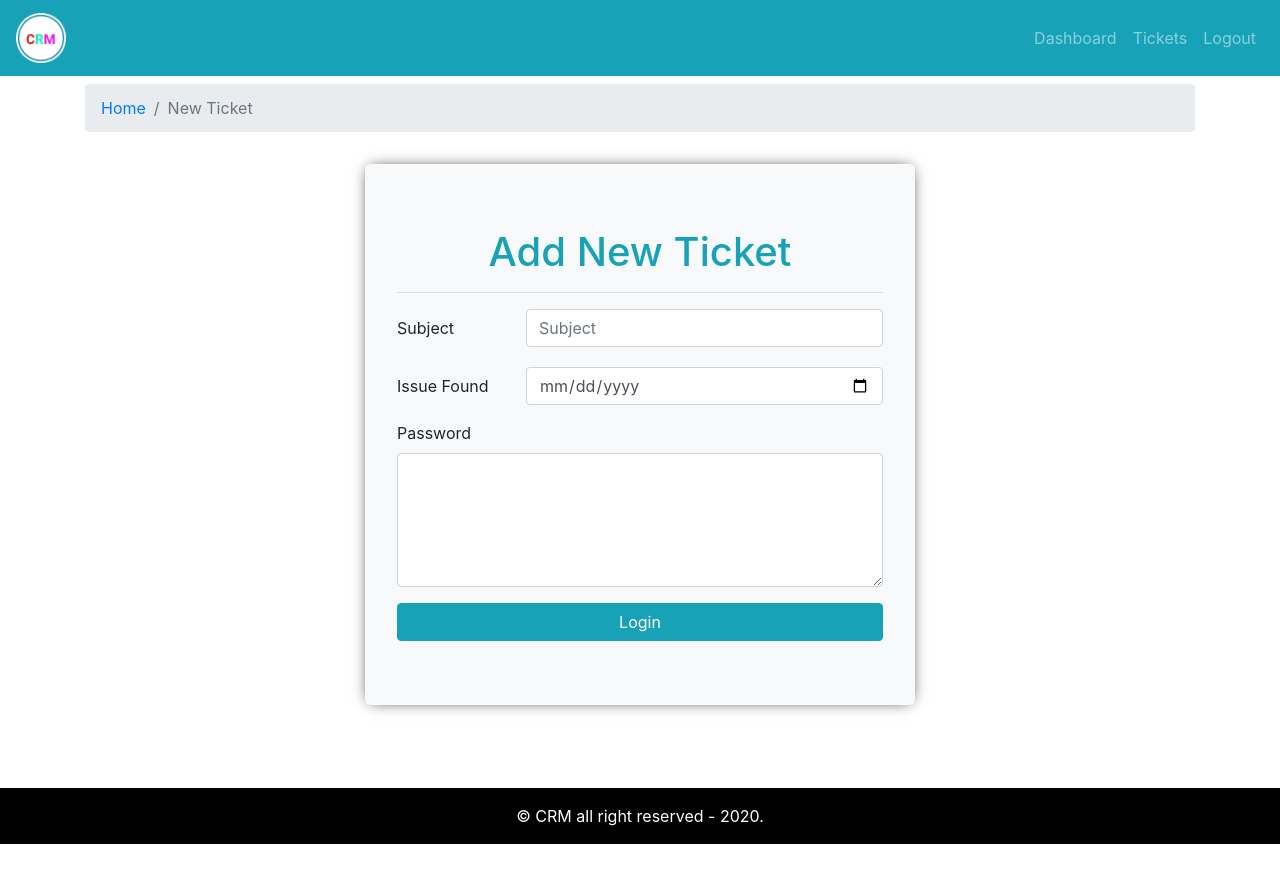
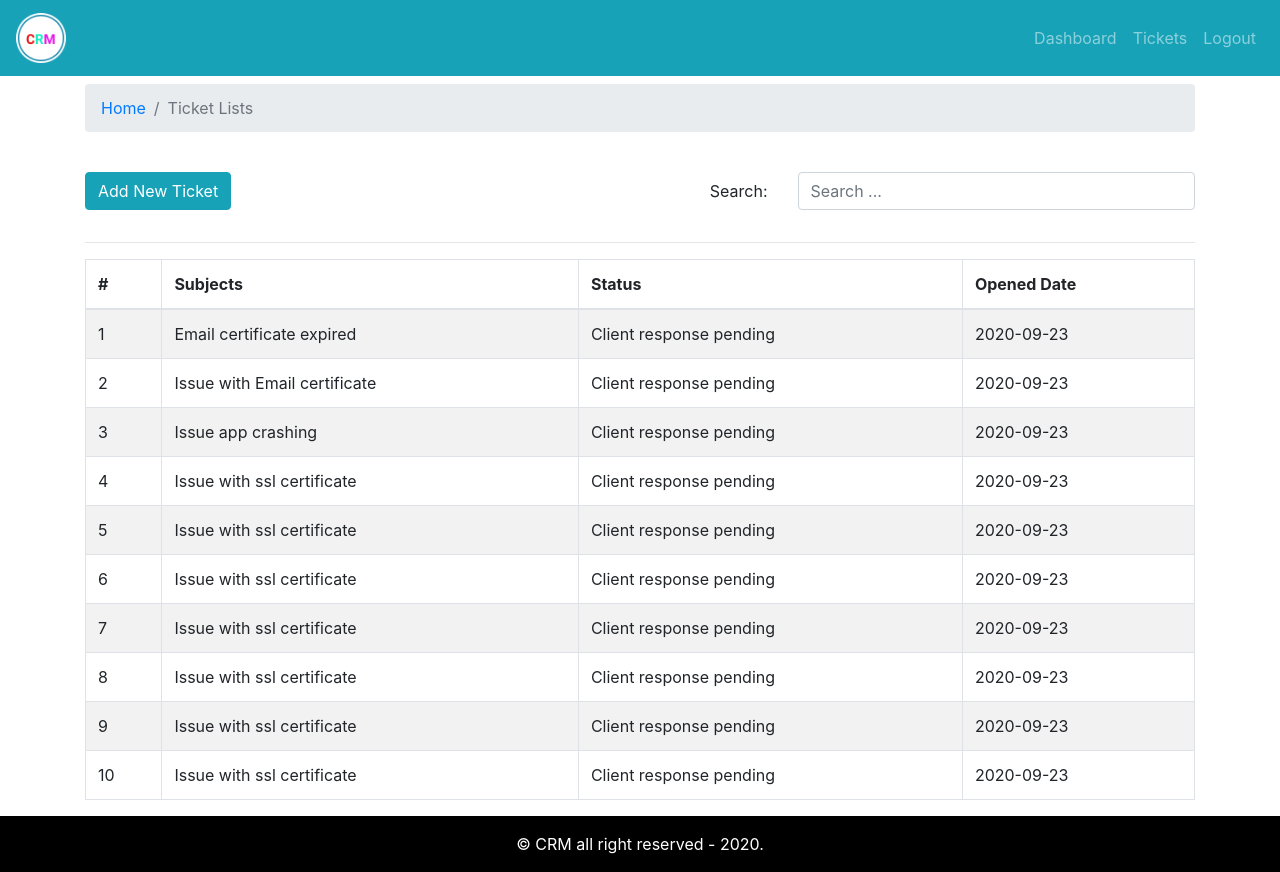
Before and after one commit to DentedCode/crm-frontend, a React (Create React App) app: page / in a window 1280 px wide. Before the commit the page ends 844 px from the top, so only its background shows below. Built offline with nearby package versions, Linux system fonts and the light colour scheme.

Commit message:
added ticket lists page

```diff
--- a/src/App.js
+++ b/src/App.js
@@ -5,6 +5,7 @@
 
 // import { Entry } from "./pages/entry/Entry.page";
 import { AddTicket } from "./pages/new-ticket/AddTicket.page";
+import { TicketLists } from "./pages/ticket-list/TicketLists.page";
 
 function App() {
   return (
@@ -12,7 +13,8 @@
       {/* <Entry /> */}
       <DefaultLayout>
         {/* <Dashboard /> */}
-        <AddTicket />
+        {/* <AddTicket /> */}
+        <TicketLists />
       </DefaultLayout>
     </div>
   );
--- a/src/assets/data/dummy-tickets.json
+++ b/src/assets/data/dummy-tickets.json
@@ -1,51 +1,61 @@
 [
   {
     "id": 1,
+    "subject": "Email   certificate expired",
     "status": "Client response pending",
     "addedAt": "2020-09-23"
   },
   {
     "id": 2,
+    "subject": "Issue with Email certificate",
     "status": "Client response pending",
     "addedAt": "2020-09-23"
   },
   {
     "id": 3,
+    "subject": "Issue app crashing",
     "status": "Client response pending",
     "addedAt": "2020-09-23"
   },
   {
     "id": 4,
+    "subject": "Issue with ssl certificate",
     "status": "Client response pending",
     "addedAt": "2020-09-23"
   },
   {
     "id": 5,
+    "subject": "Issue with ssl certificate",
     "status": "Client response pending",
     "addedAt": "2020-09-23"
   },
   {
     "id": 6,
+    "subject": "Issue with ssl certificate",
     "status": "Client response pending",
     "addedAt": "2020-09-23"
   },
   {
     "id": 7,
+    "subject": "Issue with ssl certificate",
     "status": "Client response pending",
     "addedAt": "2020-09-23"
   },
   {
     "id": 8,
+    "subject": "Issue with ssl certificate",
     "status": "Client response pending",
     "addedAt": "2020-09-23"
   },
   {
     "id": 9,
+    "subject": "Issue with ssl certificate",
     "status": "Client response pending",
     "addedAt": "2020-09-23"
   },
   {
     "id": 10,
+    "subject": "Issue with ssl certificate",
     "status": "Client response pending",
     "addedAt": "2020-09-23"
   }
--- /dev/null
+++ b/src/components/search-form/SearchForm.comp.js
@@ -0,0 +1,31 @@
+import React from "react";
+import PropTypes from "prop-types";
+
+import { Form, Row, Col } from "react-bootstrap";
+
+export const SearchForm = ({ handleOnChange, str }) => {
+  return (
+    <div>
+      <Form>
+        <Form.Group as={Row}>
+          <Form.Label column sm="3">
+            Search:
+          </Form.Label>
+          <Col sm="9">
+            <Form.Control
+              name="searchStr"
+              onChange={handleOnChange}
+              value={str}
+              placeholder="Search ..."
+            />
+          </Col>
+        </Form.Group>
+      </Form>
+    </div>
+  );
+};
+
+SearchForm.propTypes = {
+  handleOnChange: PropTypes.func.isRequired,
+  str: PropTypes.string.isRequired,
+};
--- a/src/components/ticket-table/TicketTable.comp.js
+++ b/src/components/ticket-table/TicketTable.comp.js
@@ -1,5 +1,6 @@
 import React from "react";
 import { Table } from "react-bootstrap";
+import PropTypes from "prop-types";
 
 export const TicketTable = ({ tickets }) => {
   return (
@@ -33,3 +34,7 @@
     </Table>
   );
 };
+
+TicketTable.propTypes = {
+  tickets: PropTypes.array.isRequired,
+};
--- /dev/null
+++ b/src/pages/ticket-list/TicketLists.page.js
@@ -0,0 +1,50 @@
+import React, { useState, useEffect } from "react";
+import { Container, Row, Col, Button } from "react-bootstrap";
+import { PageBreadcrumb } from "../../components/breadcrumb/Breadcrumb.comp";
+import { SearchForm } from "../../components/search-form/SearchForm.comp";
+import { TicketTable } from "../../components/ticket-table/TicketTable.comp";
+import tickets from "../../assets/data/dummy-tickets.json";
+
+export const TicketLists = () => {
+  const [str, setStr] = useState("");
+  const [dispTicket, setDispTicket] = useState(tickets);
+
+  useEffect(() => {}, [str, dispTicket]);
+
+  const handleOnChange = (e) => {
+    const { value } = e.target;
+    setStr(value);
+    searchTicket(value);
+  };
+
+  const searchTicket = (sttr) => {
+    const displayTickts = tickets.filter((row) =>
+      row.subject.toLowerCase().includes(sttr.toLowerCase())
+    );
+
+    setDispTicket(displayTickts);
+  };
+  return (
+    <Container>
+      <Row>
+        <Col>
+          <PageBreadcrumb page="Ticket Lists" />
+        </Col>
+      </Row>
+      <Row className="mt-4">
+        <Col>
+          <Button variant="info">Add New Ticket</Button>
+        </Col>
+        <Col className="text-right">
+          <SearchForm handleOnChange={handleOnChange} str={str} />
+        </Col>
+      </Row>
+      <hr />
+      <Row>
+        <Col>
+          <TicketTable tickets={dispTicket} />
+        </Col>
+      </Row>
+    </Container>
+  );
+};
```
